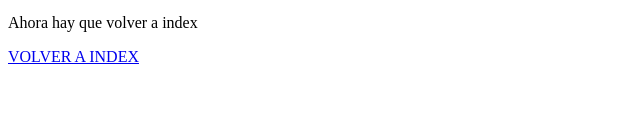
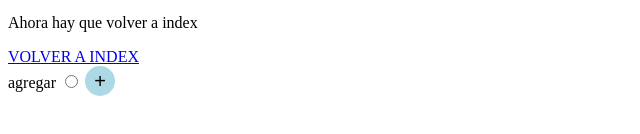
Before and after one commit to Stopatigh/PrograWeb, a plain HTML site: page pagina de redireccion.html in a window 1280 px wide. Shown: the part 348-482 px from the top of the page, without its empty margins (0-640 px from the left). Drawn offline with Linux system fonts and the light colour scheme.

```diff
--- /dev/null
+++ b/CSS/pagina de redireccion.css
@@ -0,0 +1,9 @@
+button{
+    width: 30px;
+    height: 30px;
+    font-size: 20px;
+    border-radius: 50%;
+    background-color: lightblue;
+    border: none;
+    cursor: pointer;
+}
--- a/pagina de redireccion.html
+++ b/pagina de redireccion.html
@@ -4,11 +4,22 @@
     <meta charset="UTF-8">
     <meta name="viewport" content="width=device-width, initial-scale=1.0">
     <title>Document</title>
+    <link rel="stylesheet" href="CSS/pagina de redireccion.css">
 </head>
 <body>
     <img src="https://cdn.pixabay.com/photo/2022/04/26/06/51/broken-heart-7157545_1280.jpg" alt="fuckyou">
     <p>Si ves esto es porque la etiqueta "a" de index funciona correctamente</p>
     <p>Ahora hay que volver a index</p>
     <a href="C:\Users\silpa\Documents\GitHub\PrograWeb\Index.html">VOLVER A INDEX</a>
+    <section>
+        <form action="practicando">
+            <label for="practicando_1">agregar
+                <input type="radio" name="practicando" id="practicando">
+            </label>
+            <label for="practicando_2">
+                <button type="button">+</button>
+            </label>
+        </form>
+    </section>
 </body>
 </html>
```
